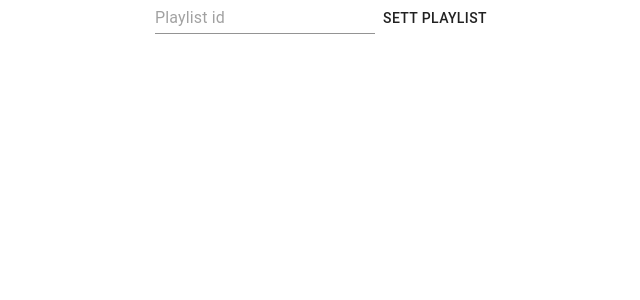
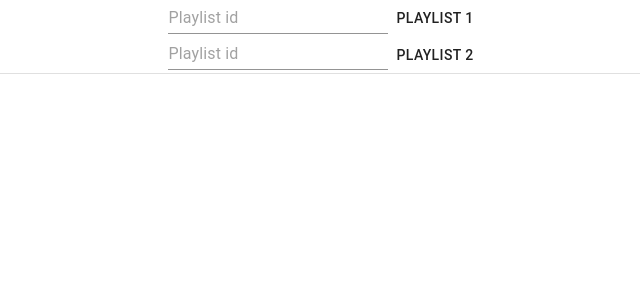
Before and after one commit to capraconsulting/beatmatch, a React (Create React App) app in the folder beatmatch-frontend/: page / in a window 1280 px wide. Shown: the top 300 px of the page, without its empty margins (315-955 px from the left). Built offline with nearby package versions, Linux system fonts and the light colour scheme.

Commit message:
create skeleton

```diff
--- a/beatmatch-frontend/src/App.tsx
+++ b/beatmatch-frontend/src/App.tsx
@@ -1,35 +1,29 @@
 import React from 'react'
-import AudioFeaturesBarChart from './components/charts/AudioFeaturesBarChart'
 import './App.css'
-import { Provider, Consumer } from './StateContext'
-import { getMockPlaylist, Playlist } from './types'
-import InputWithButton from './components/InputWithButton'
+import { Playlist } from './types'
+import PlaylistSelector from './components/PlaylistSelector'
+import { Divider } from '@material-ui/core'
+import Simularity from './components/Simularity'
+import PlaylistVisualizer from './components/charts/PlaylistVisualizer'
 
 function App() {
-  const [playlist, setPlaylist] = React.useState<Playlist | null>(null)
+  const [playlist1, setPlaylist1] = React.useState<Playlist | null>(null)
+  const [playlist2, setPlaylist2] = React.useState<Playlist | null>(null)
 
   return (
     <div className="App">
-      <InputWithButton
-        buttonText="Sett playlist"
-        onClick={res => setPlaylist(res)}
+      <PlaylistSelector
+        buttonText="Playlist 1"
+        onSelect={res => setPlaylist1(res)}
       />
-      {playlist && (
-        <Provider
-          value={{
-            playlistOne: playlist,
-            playlistTwo: playlist
-          }}
-        >
-          <Consumer>
-            {({ playlistOne }) => (
-              <AudioFeaturesBarChart
-                audioFeatures={playlistOne.aggregatedAudioFeatures}
-              />
-            )}
-          </Consumer>
-        </Provider>
-      )}
+      <PlaylistSelector
+        buttonText="Playlist 2"
+        onSelect={res => setPlaylist2(res)}
+      />
+      <Divider />
+      {playlist1 && playlist2 && <Simularity />}
+      {playlist1 && <PlaylistVisualizer playlist={playlist1} />}
+      {playlist2 && <PlaylistVisualizer playlist={playlist2} />}
     </div>
   )
 }
--- a/beatmatch-frontend/src/StateContext.tsx
+++ /dev/null
@@ -1,16 +0,0 @@
-import React from 'react'
-import { Playlist, getMockPlaylist } from './types'
-
-interface State {
-  playlistOne: Playlist
-  playlistTwo: Playlist
-}
-
-const initialContextState = {
-  playlistOne: getMockPlaylist(),
-  playlistTwo: getMockPlaylist()
-}
-
-export const { Provider, Consumer } = React.createContext<State>(
-  initialContextState
-)
--- a/beatmatch-frontend/src/components/InputWithButton.tsx
+++ b/beatmatch-frontend/src/components/PlaylistSelector.tsx
@@ -5,11 +5,11 @@ import { getPlaylist } from '../utils/api'
 import { Playlist } from '../types'
 
 interface Props {
-  onClick: (playlist: Playlist) => void
+  onSelect: (playlist: Playlist) => void
   buttonText: React.ReactNode
 }
 
-const InputWithButton = (props: Props) => {
+const PlaylistSelector = (props: Props) => {
   const [inputId, setInputId] = useState('')
 
   const handleInputChange = (event: {
@@ -22,7 +22,7 @@ const InputWithButton = (props: Props) => {
     event.preventDefault()
     const res = await getPlaylist(inputId)
     console.log('res', res)
-    props.onClick(res)
+    props.onSelect(res)
   }
 
   return (
@@ -37,4 +37,4 @@ const InputWithButton = (props: Props) => {
   )
 }
 
-export default InputWithButton
+export default PlaylistSelector
--- /dev/null
+++ b/beatmatch-frontend/src/components/Simularity.tsx
@@ -0,0 +1,14 @@
+import React from 'react'
+/**
+ * TODO
+ * two playlist ids
+ * Show score
+ * Update on playlist id change
+ */
+export default () => (
+  <div>
+    <pre>
+      * TODO: Two playlist ids * Show score * Update on playlist id change
+    </pre>
+  </div>
+)
--- /dev/null
+++ b/beatmatch-frontend/src/components/charts/PlaylistVisualizer.tsx
@@ -0,0 +1,14 @@
+import React from 'react'
+import { Playlist } from '../../types'
+import AudioFeaturesBarChart from './AudioFeaturesBarChart'
+
+type Props = {
+  playlist: Playlist
+}
+const PlaylistVisualizer = ({ playlist }: Props) => (
+  <div>
+    <AudioFeaturesBarChart audioFeatures={playlist.aggregatedAudioFeatures} />
+  </div>
+)
+
+export default PlaylistVisualizer
```
